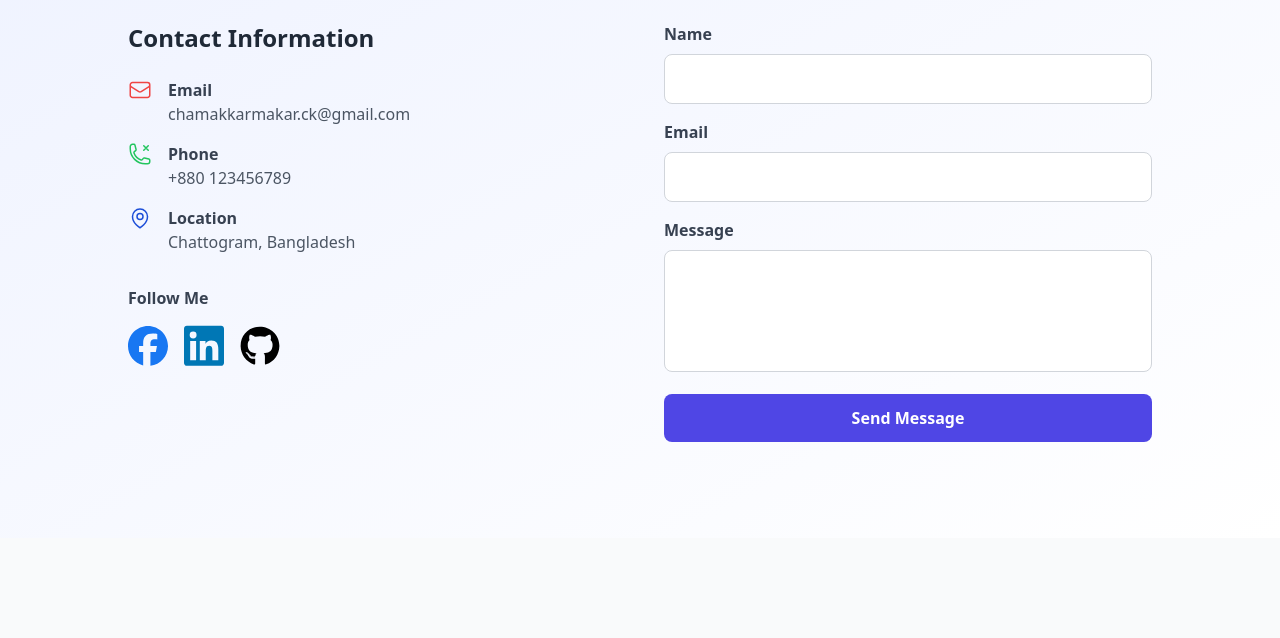
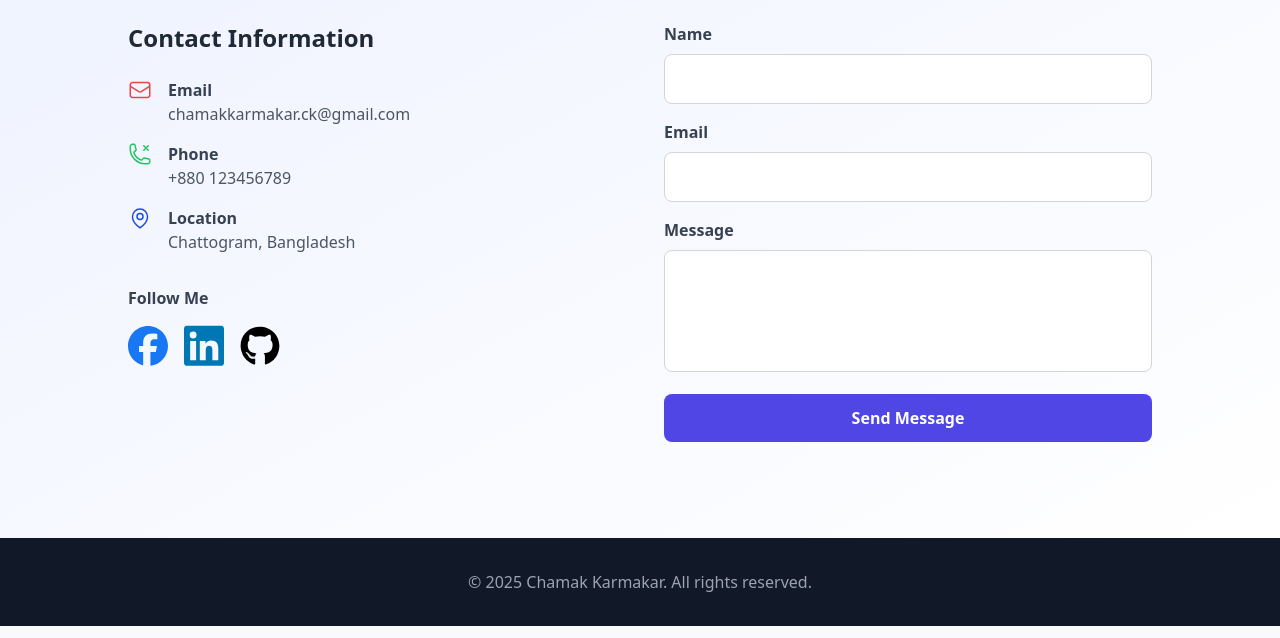
Before and after one commit to chamakkarmakar/portify, a plain HTML site: page index.html in a window 1280 px wide. Shown: the part 162-800 px from the top of the page. Drawn offline with nearby package versions, Linux system fonts and the light colour scheme.

Commit message:
footer section done

```diff
--- a/index.html
+++ b/index.html
@@ -269,6 +269,17 @@
         </div>
       </div>
     </section>
+
+    <!-- Footer  -->
+    <footer class="bg-gray-900 text-white py-8">
+        <div class="container mx-auto px-6">
+            <div class="flex flex-col md:flex-row justify-center items-center">
+                <div class="mb-4 md:mb-0">
+                    <p class="text-gray-400">© 2025 Chamak Karmakar. All rights reserved.</p>
+                </div>
+            </div>
+        </div>
+    </footer>
   </body>
   <script>
     // Mobile menu toggle
```
